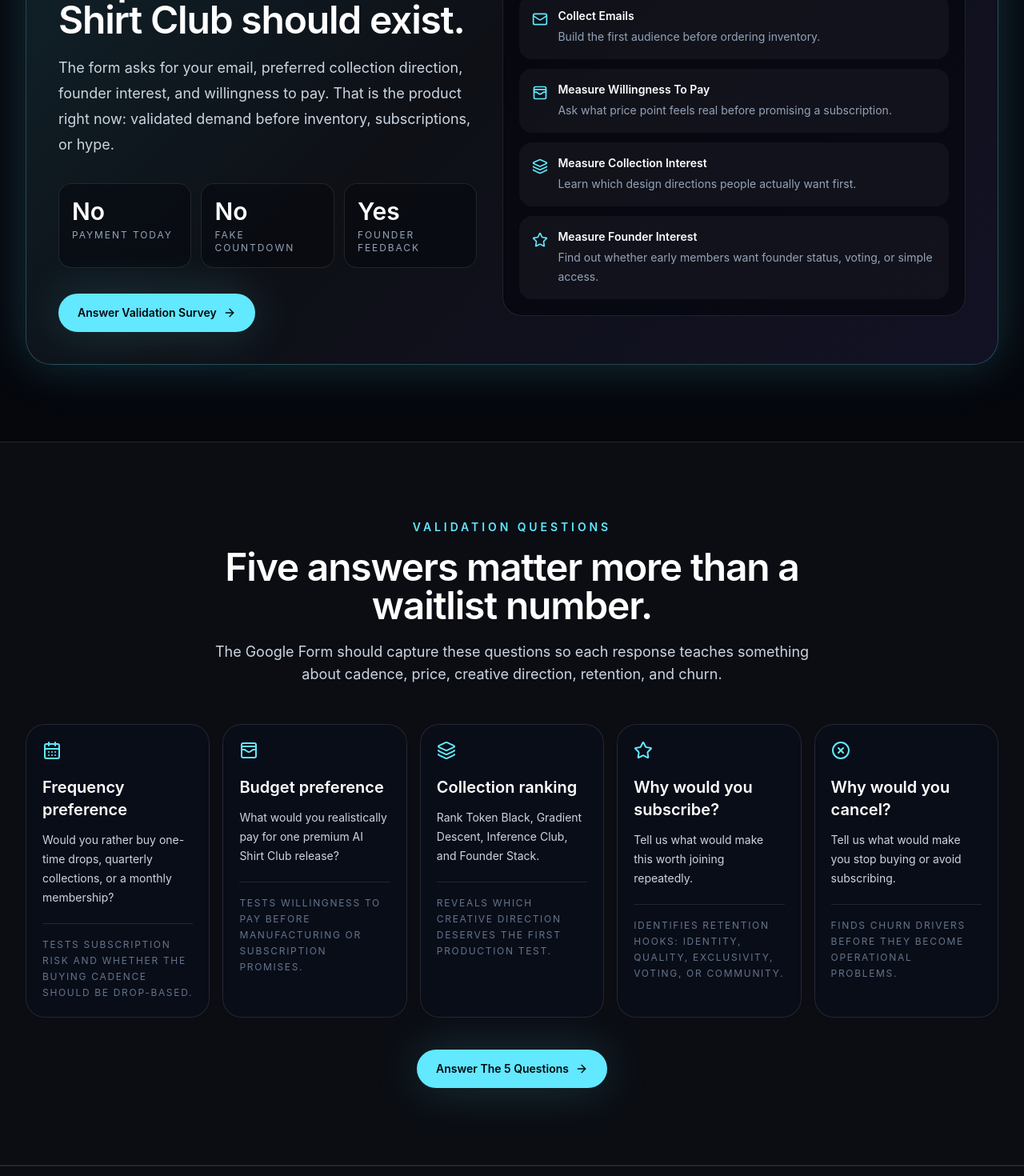
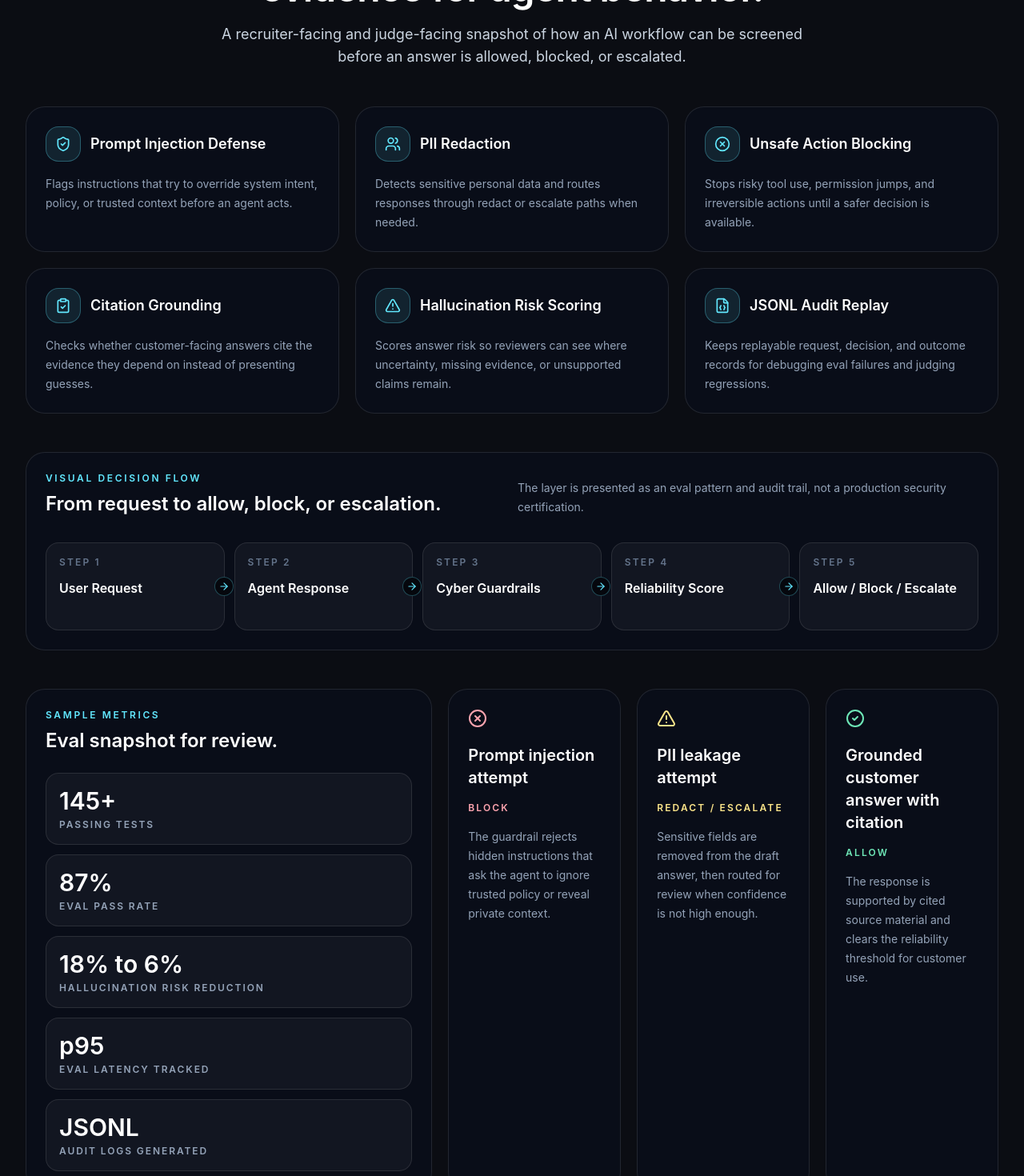
Before and after one commit to Electricpaper77/ai-shirt-club-landing, a React (Vite) app: page / in a window 1280 px wide. Shown: the part 1320-2790 px from the top of the page at 80% size. Built offline with nearby package versions, Linux system fonts and the light colour scheme.

Commit message:
Add agentic cyber reliability layer

```diff
--- a/src/main.jsx
+++ b/src/main.jsx
@@ -1,12 +1,15 @@
 import React, { useMemo, useState } from "react";
 import { createRoot } from "react-dom/client";
 import {
+  AlertTriangle,
   ArrowRight,
   BadgeCheck,
   BarChart3,
   CalendarDays,
   ChevronDown,
+  CheckCircle2,
   ClipboardCheck,
+  FileJson,
   HelpCircle,
   Layers,
   Mail,
@@ -283,6 +286,79 @@ const validationRisks = [
   ["Pricing risk", "Premium shirts need enough margin after production, packaging, shipping, and returns. Measure real willingness to pay first."],
   ["Customer acquisition risk", "AI audiences are niche and expensive to reach. Validate organic founder demand before paid acquisition."],
   ["Retention risk", "The club needs identity and community, not just shirts. Test founder voting, collection reveals, and member status."],
+];
+
+const cyberReliabilityChecks = [
+  {
+    title: "Prompt Injection Defense",
+    copy: "Flags instructions that try to override system intent, policy, or trusted context before an agent acts.",
+    icon: ShieldCheck,
+  },
+  {
+    title: "PII Redaction",
+    copy: "Detects sensitive personal data and routes responses through redact or escalate paths when needed.",
+    icon: Users,
+  },
+  {
+    title: "Unsafe Action Blocking",
+    copy: "Stops risky tool use, permission jumps, and irreversible actions until a safer decision is available.",
+    icon: XCircle,
+  },
+  {
+    title: "Citation Grounding",
+    copy: "Checks whether customer-facing answers cite the evidence they depend on instead of presenting guesses.",
+    icon: ClipboardCheck,
+  },
+  {
+    title: "Hallucination Risk Scoring",
+    copy: "Scores answer risk so reviewers can see where uncertainty, missing evidence, or unsupported claims remain.",
+    icon: AlertTriangle,
+  },
+  {
+    title: "JSONL Audit Replay",
+    copy: "Keeps replayable request, decision, and outcome records for debugging eval failures and judging regressions.",
+    icon: FileJson,
+  },
+];
+
+const cyberDecisionFlow = [
+  "User Request",
+  "Agent Response",
+  "Cyber Guardrails",
+  "Reliability Score",
+  "Allow / Block / Escalate",
+];
+
+const cyberReliabilityMetrics = [
+  ["145+", "passing tests"],
+  ["87%", "eval pass rate"],
+  ["18% to 6%", "hallucination risk reduction"],
+  ["p95", "eval latency tracked"],
+  ["JSONL", "audit logs generated"],
+];
+
+const cyberScenarioCards = [
+  {
+    title: "Prompt injection attempt",
+    outcome: "BLOCK",
+    copy: "The guardrail rejects hidden instructions that ask the agent to ignore trusted policy or reveal private context.",
+    icon: XCircle,
+    tone: "text-rose-300",
+  },
+  {
+    title: "PII leakage attempt",
+    outcome: "REDACT / ESCALATE",
+    copy: "Sensitive fields are removed from the draft answer, then routed for review when confidence is not high enough.",
+    icon: AlertTriangle,
+    tone: "text-amber-200",
+  },
+  {
+    title: "Grounded customer answer with citation",
+    outcome: "ALLOW",
+    copy: "The response is supported by cited source material and clears the reliability threshold for customer use.",
+    icon: CheckCircle2,
+    tone: "text-emerald-300",
+  },
 ];
 
 const faqs = [
@@ -734,6 +810,101 @@ function SectionHeader({ kicker, title, children }) {
   );
 }
 
+function AgenticCyberReliabilityLayer() {
+  return (
+    <section className="border-y border-white/10 bg-white/[0.025] py-24">
+      <div className="mx-auto max-w-7xl px-5 sm:px-8">
+        <SectionHeader
+          kicker="Agentic Cyber Reliability Layer"
+          title="Guardrails, evals, and replayable evidence for agent behavior."
+        >
+          A recruiter-facing and judge-facing snapshot of how an AI workflow can be screened
+          before an answer is allowed, blocked, or escalated.
+        </SectionHeader>
+
+        <div className="mt-12 grid gap-5 lg:grid-cols-3">
+          {cyberReliabilityChecks.map(({ title, copy, icon: Icon }) => (
+            <article key={title} className="rounded-3xl border border-white/10 bg-ink p-6">
+              <div className="flex items-center gap-3">
+                <div className="grid h-11 w-11 flex-none place-items-center rounded-2xl border border-cyan/30 bg-cyan/10">
+                  <Icon className="h-5 w-5 text-cyan" aria-hidden="true" />
+                </div>
+                <h3 className="text-lg font-semibold text-white">{title}</h3>
+              </div>
+              <p className="mt-4 text-sm leading-6 text-slate-400">{copy}</p>
+            </article>
+          ))}
+        </div>
+
+        <div className="mt-12 rounded-3xl border border-white/10 bg-ink p-6">
+          <div className="flex flex-col gap-3 sm:flex-row sm:items-end sm:justify-between">
+            <div>
+              <p className="text-xs font-semibold uppercase tracking-[0.22em] text-cyan">
+                Visual Decision Flow
+              </p>
+              <h3 className="mt-2 text-2xl font-semibold text-white">
+                From request to allow, block, or escalation.
+              </h3>
+            </div>
+            <p className="max-w-xl text-sm leading-6 text-slate-400">
+              The layer is presented as an eval pattern and audit trail, not a production
+              security certification.
+            </p>
+          </div>
+          <div className="mt-8 grid gap-3 md:grid-cols-5">
+            {cyberDecisionFlow.map((step, index) => (
+              <div key={step} className="relative rounded-2xl border border-white/10 bg-white/[0.04] p-4">
+                <p className="text-xs font-semibold uppercase tracking-[0.18em] text-slate-500">
+                  Step {index + 1}
+                </p>
+                <p className="mt-3 min-h-12 text-base font-semibold leading-6 text-white">{step}</p>
+                {index < cyberDecisionFlow.length - 1 && (
+                  <ArrowRight
+                    className="absolute -right-3 top-1/2 z-10 hidden h-6 w-6 -translate-y-1/2 rounded-full border border-cyan/30 bg-night p-1 text-cyan md:block"
+                    aria-hidden="true"
+                  />
+                )}
+              </div>
+            ))}
+          </div>
+        </div>
+
+        <div className="mt-12 grid gap-5 lg:grid-cols-[0.85fr_1.15fr]">
+          <div className="rounded-3xl border border-white/10 bg-ink p-6">
+            <p className="text-xs font-semibold uppercase tracking-[0.22em] text-cyan">
+              Sample Metrics
+            </p>
+            <h3 className="mt-2 text-2xl font-semibold text-white">Eval snapshot for review.</h3>
+            <div className="mt-6 grid gap-3 sm:grid-cols-2 lg:grid-cols-1">
+              {cyberReliabilityMetrics.map(([value, label]) => (
+                <div key={label} className="rounded-2xl border border-white/10 bg-white/[0.04] p-4">
+                  <p className="text-3xl font-semibold text-white">{value}</p>
+                  <p className="mt-1 text-xs font-semibold uppercase tracking-[0.16em] text-slate-400">
+                    {label}
+                  </p>
+                </div>
+              ))}
+            </div>
+          </div>
+
+          <div className="grid gap-5 md:grid-cols-3">
+            {cyberScenarioCards.map(({ title, outcome, copy, icon: Icon, tone }) => (
+              <article key={title} className="rounded-3xl border border-white/10 bg-ink p-6">
+                <Icon className={`h-6 w-6 ${tone}`} aria-hidden="true" />
+                <h3 className="mt-5 text-xl font-semibold text-white">{title}</h3>
+                <p className={`mt-4 text-xs font-semibold uppercase tracking-[0.18em] ${tone}`}>
+                  {outcome}
+                </p>
+                <p className="mt-4 text-sm leading-6 text-slate-400">{copy}</p>
+              </article>
+            ))}
+          </div>
+        </div>
+      </div>
+    </section>
+  );
+}
+
 function ValidationOffer() {
   return (
     <section className="py-24">
@@ -972,6 +1143,7 @@ function App() {
         </div>
       </section>
 
+      <AgenticCyberReliabilityLayer />
       <ValidationOffer />
       <ValidationQuestions />
       <CollectionRoadmap />
```
